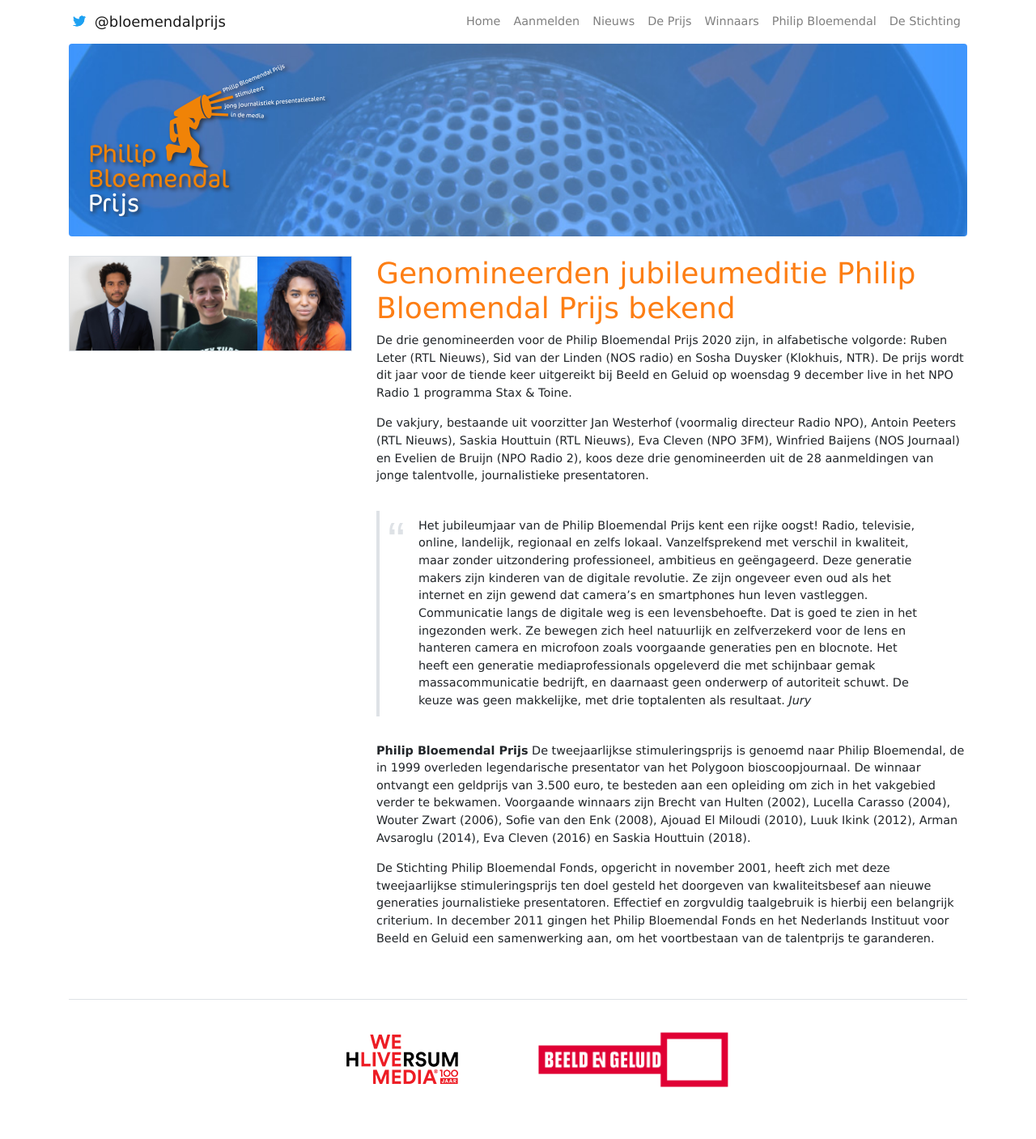
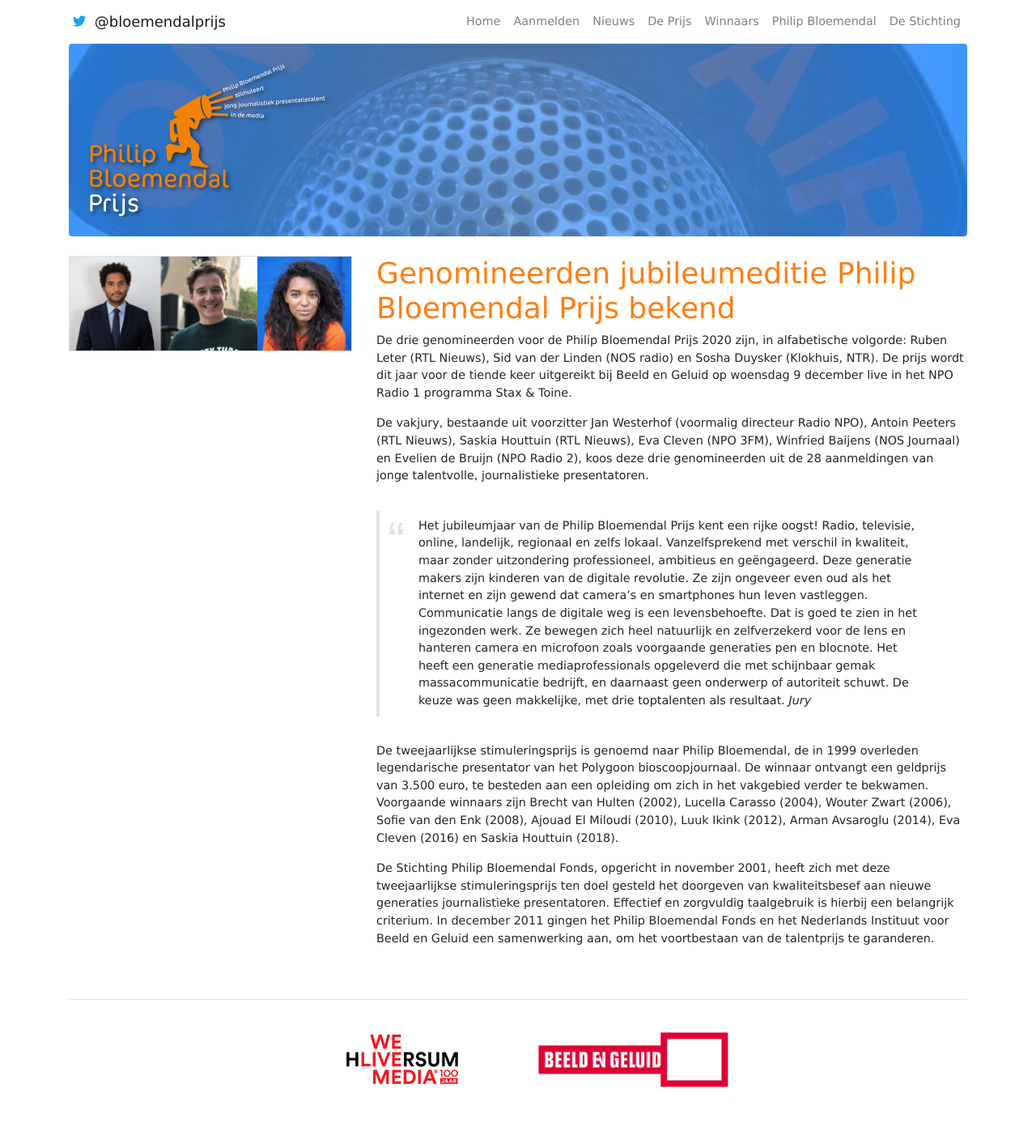
Before and after one commit to bloemendalprijs/bloemendalprijs.github.io, a Jekyll site: the page built from _posts/2020-11-09-genomineerden-jubileumeditie-philip-bloemendal-prijs-bekend-4dfa76.markdown, in a window 1280 px wide. Shown: the whole page at 81% size. Built offline with Jekyll 4.4.1, drawn with Linux system fonts in a browser that asks for light colours.

Commit message:
Updated Genomineerden Jubileumeditie Philip Bloemendal Prijs Bekend 4dfa76

```diff
--- a/_posts/2020-11-09-genomineerden-jubileumeditie-philip-bloemendal-prijs-bekend-4dfa76.markdown
+++ b/_posts/2020-11-09-genomineerden-jubileumeditie-philip-bloemendal-prijs-bekend-4dfa76.markdown
@@ -11,7 +11,6 @@
 
 > Het jubileumjaar van de Philip Bloemendal Prijs kent een rijke oogst! Radio, televisie, online, landelijk, regionaal en zelfs lokaal. Vanzelfsprekend met verschil in kwaliteit, maar zonder uitzondering professioneel, ambitieus en geëngageerd. Deze generatie makers zijn kinderen van de digitale revolutie. Ze zijn ongeveer even oud als het internet en zijn gewend dat camera’s en smartphones hun leven vastleggen. Communicatie langs de digitale weg is een levensbehoefte. Dat is goed te zien in het ingezonden werk. Ze bewegen zich heel natuurlijk en zelfverzekerd voor de lens en hanteren camera en microfoon zoals voorgaande generaties pen en blocnote. Het heeft een generatie mediaprofessionals opgeleverd die met schijnbaar gemak massacommunicatie bedrijft, en daarnaast geen onderwerp of autoriteit schuwt. De keuze was geen makkelijke, met drie toptalenten als resultaat. *Jury*
 
-**Philip Bloemendal Prijs**
 De tweejaarlijkse stimuleringsprijs is genoemd naar Philip Bloemendal, de in 1999 overleden legendarische presentator van het Polygoon bioscoopjournaal. De winnaar ontvangt een geldprijs van 3.500 euro, te besteden aan een opleiding om zich in het vakgebied verder te bekwamen. Voorgaande winnaars zijn Brecht van Hulten (2002), Lucella Carasso (2004), Wouter Zwart (2006), Sofie van den Enk (2008), Ajouad El Miloudi (2010), Luuk Ikink (2012), Arman Avsaroglu (2014), Eva Cleven (2016) en Saskia Houttuin (2018).
 
 De Stichting Philip Bloemendal Fonds, opgericht in november 2001, heeft zich met deze tweejaarlijkse stimuleringsprijs ten doel gesteld het doorgeven van kwaliteitsbesef aan nieuwe generaties journalistieke presentatoren. Effectief en zorgvuldig taalgebruik is hierbij een belangrijk criterium. In december 2011 gingen het Philip Bloemendal Fonds en het Nederlands Instituut voor Beeld en Geluid een samenwerking aan, om het voortbestaan van de talentprijs te garanderen.
```
